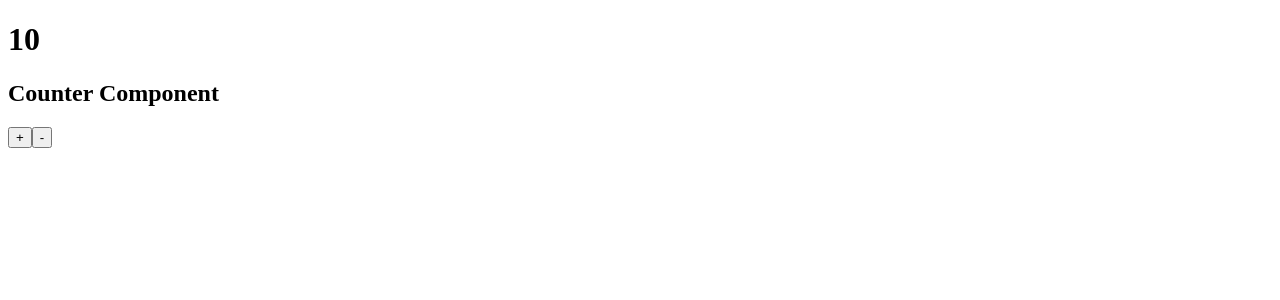
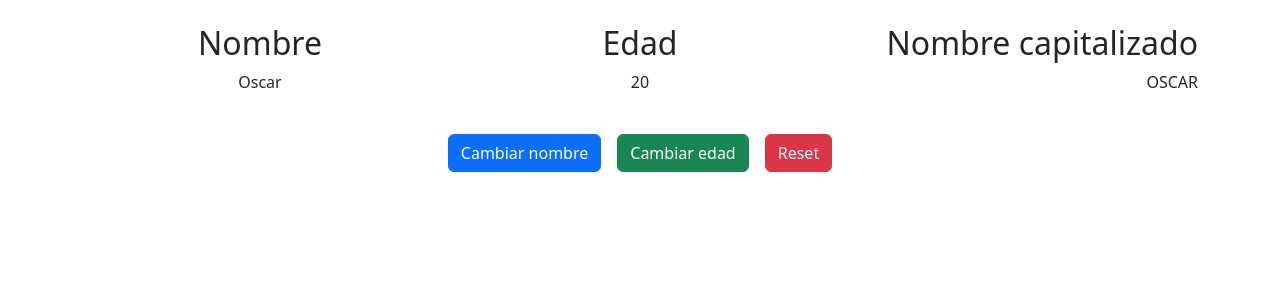
Before and after one commit to IngOscar19/Proyecto-Counter, an Angular app: page / in a window 1280 px wide. Shown: the top 300 px of the page. Built offline with nearby package versions, Linux system fonts and the light colour scheme.

Commit message:
Componente de usuario

```diff
--- a/angular.json
+++ b/angular.json
@@ -32,9 +32,12 @@
               }
             ],
             "styles": [
+              "node_modules/bootstrap/dist/css/bootstrap.min.css",
               "src/styles.scss"
             ],
-            "scripts": []
+            "scripts": [
+              "node_modules/bootstrap/dist/js/bootstrap.bundle.min.js"
+            ]
           },
           "configurations": {
             "production": {
--- a/package.json
+++ b/package.json
@@ -17,6 +17,7 @@
     "@angular/platform-browser": "^19.2.0",
     "@angular/platform-browser-dynamic": "^19.2.0",
     "@angular/router": "^19.2.0",
+    "bootstrap": "^5.3.8",
     "rxjs": "~7.8.0",
     "tslib": "^2.3.0",
     "zone.js": "~0.15.0"
--- a/src/app/app.routes.ts
+++ b/src/app/app.routes.ts
@@ -1,7 +1,9 @@
 import { Routes } from '@angular/router';
 import { CounterPageComponent } from './Components/Counter/counter-page.component';
+import { UsuarioComponent } from './usuario/usuario.component';
 
 export const routes: Routes = [
-  { path: '', component: CounterPageComponent },
+  //{ path: '', component: CounterPageComponent },
+  {path:'',component:UsuarioComponent}
 
 ];
--- /dev/null
+++ b/src/app/usuario/usuario.component.html
@@ -0,0 +1,85 @@
+<div class="container mt-4">
+  <div class="row text-center">
+
+    <div class="col">
+      <h2>Nombre</h2>
+      <p>{{ nombre }}</p>
+    </div>
+
+
+    <div class="col">
+      <h2>Edad</h2>
+      <p>{{ edad }}</p>
+    </div>
+
+
+    <div class="col text-end">
+      <h2>Nombre capitalizado</h2>
+      <p>{{ nombre | uppercase }}</p>
+    </div>
+  </div>
+
+  <div class="mt-4 d-flex justify-content-center gap-3">
+    <button class="btn btn-primary" (click)="abrirCambiarNombre()">Cambiar nombre</button>
+    <button class="btn btn-success" (click)="abrirCambiarEdad()">Cambiar edad</button>
+    <button class="btn btn-danger" (click)="abrirReset()">Reset</button>
+  </div>
+</div>
+
+<!-- Modal Cambiar Nombre -->
+<div #modalNombre class="modal fade" tabindex="-1">
+  <div class="modal-dialog">
+    <div class="modal-content">
+      <div class="modal-header">
+        <h5 class="modal-title">Cambiar nombre</h5>
+        <button type="button" class="btn-close" data-bs-dismiss="modal"></button>
+      </div>
+      <div class="modal-body">
+        <input type="text" class="form-control" [(ngModel)]="nuevoNombre">
+      </div>
+      <div class="modal-footer">
+        <button class="btn btn-secondary" data-bs-dismiss="modal">Cancelar</button>
+        <button class="btn btn-primary" data-bs-dismiss="modal" (click)="guardarNombre()">Guardar</button>
+      </div>
+    </div>
+  </div>
+</div>
+
+<!-- Modal Cambiar Edad -->
+<div #modalEdad class="modal fade" tabindex="-1">
+  <div class="modal-dialog">
+    <div class="modal-content">
+      <div class="modal-header">
+        <h5 class="modal-title">Cambiar edad</h5>
+        <button type="button" class="btn-close" data-bs-dismiss="modal"></button>
+      </div>
+      <div class="modal-body">
+        <input type="number" class="form-control" [(ngModel)]="nuevaEdad">
+      </div>
+      <div class="modal-footer">
+        <button class="btn btn-secondary" data-bs-dismiss="modal">Cancelar</button>
+        <button class="btn btn-success" data-bs-dismiss="modal" (click)="guardarEdad()">Guardar</button>
+      </div>
+    </div>
+  </div>
+</div>
+
+<!-- Modal Reset -->
+<div #modalReset class="modal fade" tabindex="-1">
+  <div class="modal-dialog">
+    <div class="modal-content">
+      <div class="modal-header">
+        <h5 class="modal-title">Reset nombre capitalizado</h5>
+        <button type="button" class="btn-close" data-bs-dismiss="modal"></button>
+      </div>
+      <div class="modal-body">
+        <input type="text" class="form-control" [(ngModel)]="nombreReset">
+        <small class="text-muted">Se guardará en mayúsculas</small>
+      </div>
+      <div class="modal-footer">
+        <button class="btn btn-secondary" data-bs-dismiss="modal">Cancelar</button>
+        <button class="btn btn-danger" data-bs-dismiss="modal" (click)="guardarReset()">Guardar</button>
+      </div>
+    </div>
+  </div>
+</div>
--- /dev/null
+++ b/src/app/usuario/usuario.component.ts
@@ -0,0 +1,37 @@
+import { Component, ElementRef, ViewChild } from '@angular/core';
+import { CommonModule } from '@angular/common';
+import { FormsModule } from '@angular/forms';
+
+@Component({
+  selector: 'app-usuario',
+  standalone: true,
+  imports: [CommonModule, FormsModule],
+  templateUrl: './usuario.component.html',
+  styleUrls: ['./usuario.component.scss']
+})
+export class UsuarioComponent {
+  nombre = 'Oscar';
+  edad = 20;
+
+  // Referencias a los elementos de los modales
+  @ViewChild('modalNombre') modalNombre!: ElementRef;
+  @ViewChild('modalEdad') modalEdad!: ElementRef;
+  @ViewChild('modalReset') modalReset!: ElementRef;
+
+  nuevoNombre = '';
+  nuevaEdad: number | null = null;
+  nombreReset = '';
+
+  private abrirModal(el: ElementRef) {
+    const modal = new (window as any).bootstrap.Modal(el.nativeElement);
+    modal.show();
+  }
+
+  abrirCambiarNombre() { this.nuevoNombre = this.nombre; this.abrirModal(this.modalNombre); }
+  abrirCambiarEdad()   { this.nuevaEdad = this.edad; this.abrirModal(this.modalEdad); }
+  abrirReset()         { this.nombreReset = this.nombre.toUpperCase(); this.abrirModal(this.modalReset); }
+
+  guardarNombre() { if (this.nuevoNombre) this.nombre = this.nuevoNombre; }
+  guardarEdad()   { if (this.nuevaEdad !== null) this.edad = this.nuevaEdad; }
+  guardarReset()  { if (this.nombreReset) this.nombre = this.nombreReset.toUpperCase(); }
+}
--- a/src/index.html
+++ b/src/index.html
@@ -6,6 +6,7 @@
   <base href="/">
   <meta name="viewport" content="width=device-width, initial-scale=1">
   <link rel="icon" type="image/x-icon" href="favicon.ico">
+  <link href="https://cdn.jsdelivr.net/npm/bootstrap@5.3.8/dist/css/bootstrap.min.css" rel="stylesheet" integrity="sha384-sRIl4kxILFvY47J16cr9ZwB07vP4J8+LH7qKQnuqkuIAvNWLzeN8tE5YBujZqJLB" crossorigin="anonymous">
 </head>
 <body>
   <app-root></app-root>
```
Also changed, not shown: src/app/usuario/usuario.component.scss (added), 2 other files (tests, documents, lock files or other folders).
